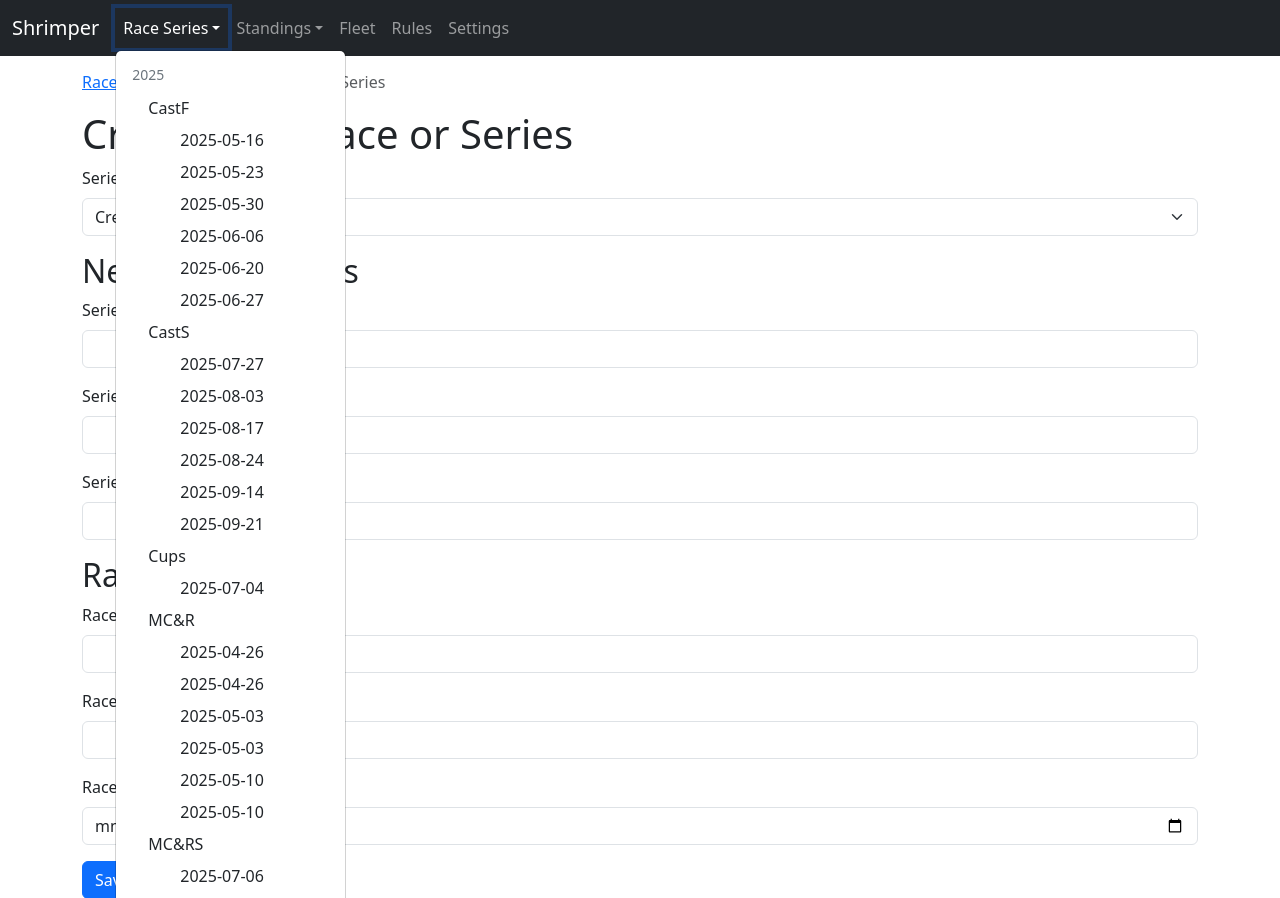
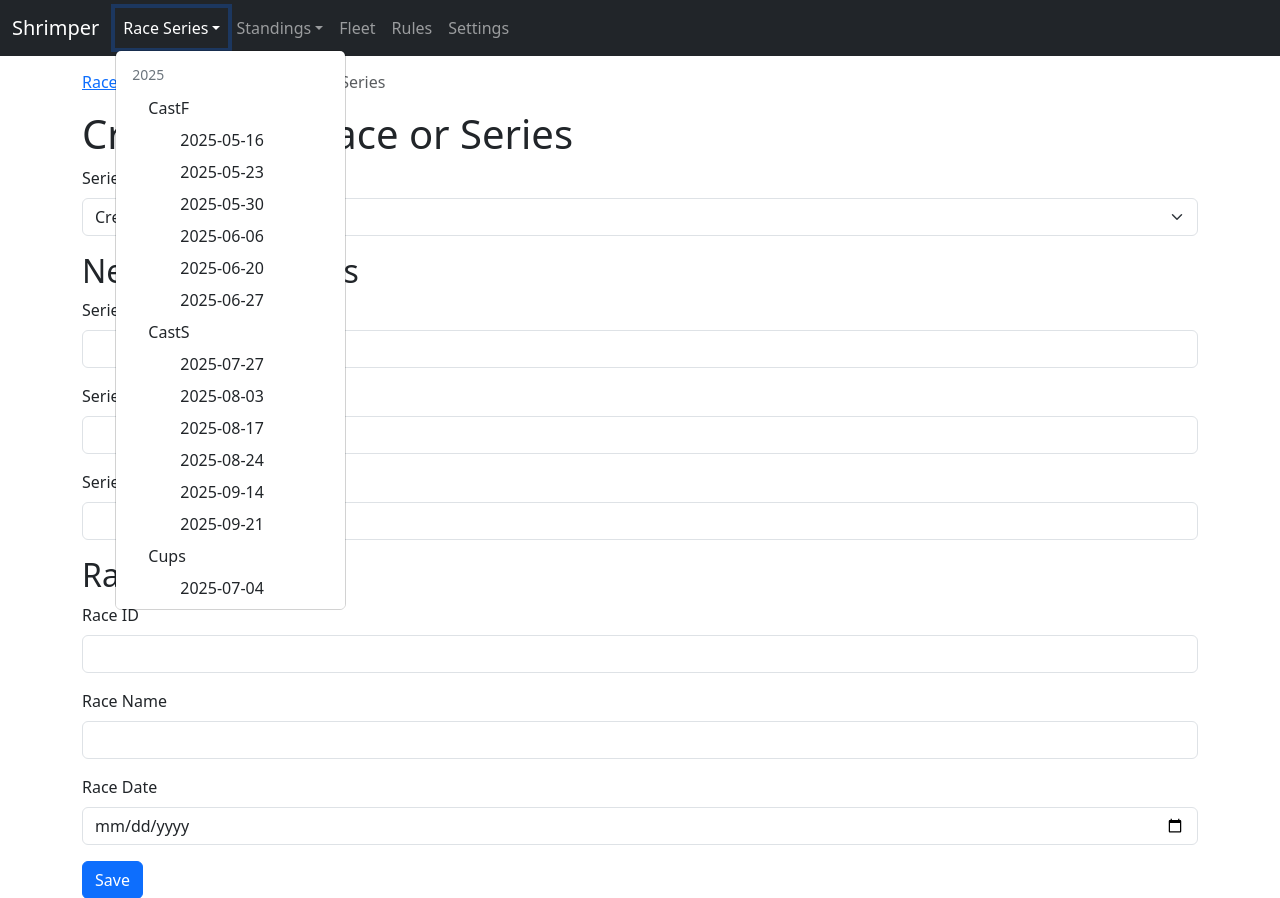
Before and after one commit to mn1del/shrimper, a Flask app: page /race-series/new in a window 1280 px wide, after a click on "Race Series". Shown: the top 898 px of the page. Run offline with Flask 3, Linux system fonts and the light colour scheme.

Commit message:
Make Race Series dropdown scrollable

```diff
--- a/app/templates/base.html
+++ b/app/templates/base.html
@@ -5,6 +5,12 @@
     <meta name="viewport" content="width=device-width, initial-scale=1">
     <title>{{ title }} - Shrimper</title>
     <link href="https://cdn.jsdelivr.net/npm/bootstrap@5.3.2/dist/css/bootstrap.min.css" rel="stylesheet" integrity="sha384" crossorigin="anonymous">
+    <style>
+      .scrollable-dropdown {
+        max-height: 70vh;
+        overflow-y: auto;
+      }
+    </style>
   </head>
   <body>
     <nav class="navbar navbar-expand-lg navbar-dark bg-dark fixed-top">
@@ -17,7 +23,7 @@
           <ul class="navbar-nav me-auto mb-2 mb-lg-0">
             <li class="nav-item dropdown">
               <a class="nav-link dropdown-toggle" href="#" id="raceSeriesDropdown" role="button" data-bs-toggle="dropdown" aria-expanded="false">Race Series</a>
-              <ul class="dropdown-menu" aria-labelledby="raceSeriesDropdown">
+              <ul class="dropdown-menu scrollable-dropdown" aria-labelledby="raceSeriesDropdown">
                 {% for season in nav_race_series %}
                   <li><h6 class="dropdown-header">{{ season.season }}</h6></li>
                   {% for entry in season.series %}
```
